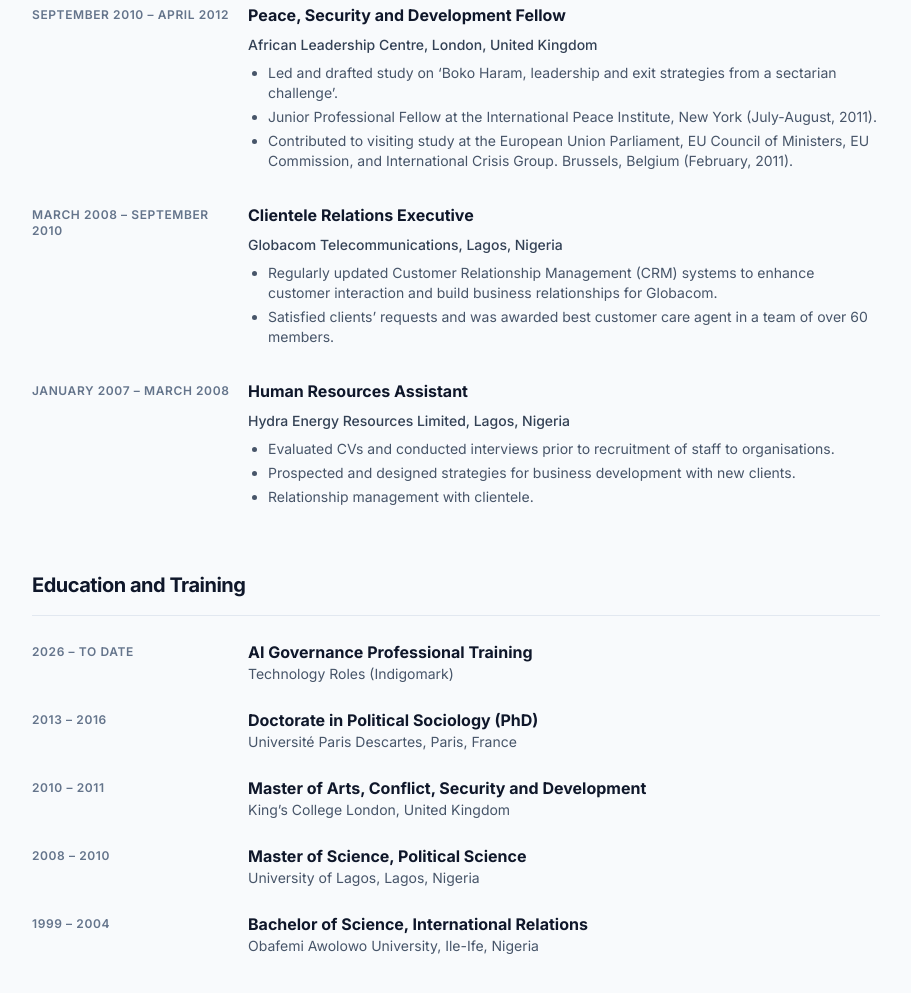
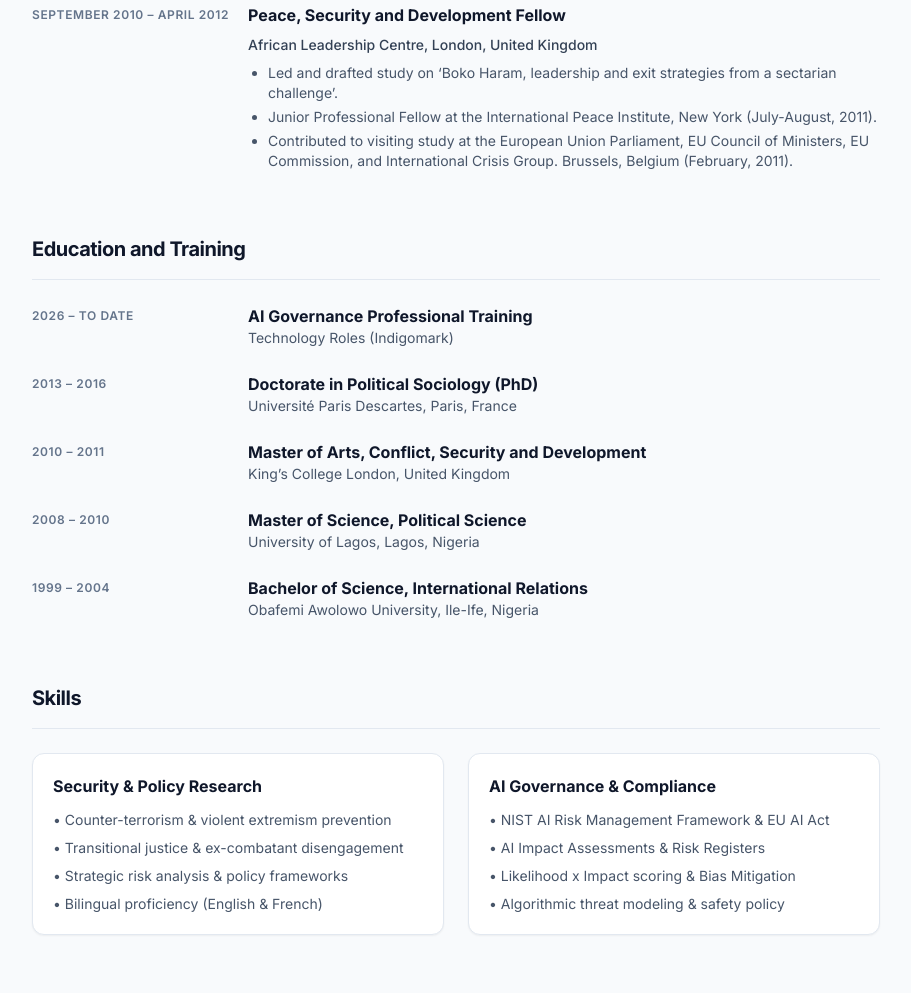
Before and after one commit to AkinolaOlojoPhD/Akinola-Olojo-Ph.D., a plain HTML site: page index.html in a window 1280 px wide. Shown: the part 6704-7697 px from the top of the page, without its empty margins (184-1095 px from the left). Drawn offline with nearby package versions, Linux system fonts and the light colour scheme.

Commit message:
Remove outdated roles from experience section
Removed multiple roles from the experience section of the resume.

```diff
--- a/index.html
+++ b/index.html
@@ -494,32 +494,6 @@
                             <li>Contributed to visiting study at the European Union Parliament, EU Council of Ministers, EU Commission, and International Crisis Group. Brussels, Belgium (February, 2011).</li>
                         </ul>
                     </div>
-                </div>
-                <!-- Role 9 -->
-                <div class="grid grid-cols-1 md:grid-cols-4 gap-4">
-                    <div class="text-xs font-semibold text-slate-500 uppercase tracking-wider pt-1">March 2008 – September 2010</div>
-                    <div class="md:col-span-3 space-y-2">
-                        <h3 class="text-base font-bold text-slate-900">Clientele Relations Executive</h3>
-                        <p class="text-sm font-medium text-slate-700">Globacom Telecommunications, Lagos, Nigeria</p>
-                        <ul class="list-disc list-outside pl-5 text-sm text-slate-600 space-y-1">
-                            <li>Regularly updated Customer Relationship Management (CRM) systems to enhance customer interaction and build business relationships for Globacom.</li>
-                            <li>Satisfied clients’ requests and was awarded best customer care agent in a team of over 60 members.</li>
-                        </ul>
-                    </div>
-                </div>
-                <!-- Role 10 -->
-                <div class="grid grid-cols-1 md:grid-cols-4 gap-4">
-                    <div class="text-xs font-semibold text-slate-500 uppercase tracking-wider pt-1">January 2007 – March 2008</div>
-                    <div class="md:col-span-3 space-y-2">
-                        <h3 class="text-base font-bold text-slate-900">Human Resources Assistant</h3>
-                        <p class="text-sm font-medium text-slate-700">Hydra Energy Resources Limited, Lagos, Nigeria</p>
-                        <ul class="list-disc list-outside pl-5 text-sm text-slate-600 space-y-1">
-                            <li>Evaluated CVs and conducted interviews prior to recruitment of staff to organisations.</li>
-                            <li>Prospected and designed strategies for business development with new clients.</li>
-                            <li>Relationship management with clientele.</li>
-                        </ul>
-                    </div>
-                </div>
             </div>
         </section>
 
```
